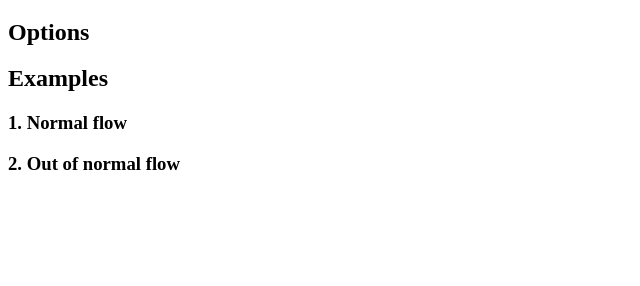
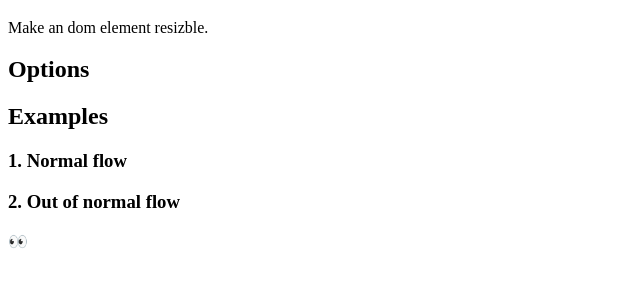
Before and after one commit to flyween/resize-ele, a website: page docs/index.html in a window 1280 px wide. Shown: the part 68-354 px from the top of the page, without its empty margins (0-640 px from the left). Drawn offline with Linux system fonts and the light colour scheme.

Commit message:
update docs

```diff
--- a/docs/index.html
+++ b/docs/index.html
@@ -1 +1,13 @@
-<!doctype html><html lang="en"><head><meta charset="UTF-8"/><meta http-equiv="X-UA-Compatible" content="IE=edge"/><meta name="viewport" content="width=device-width,initial-scale=1"/><title>resize</title><link rel="preconnect" href="https://fonts.gstatic.com"/><link href="https://fonts.googleapis.com/css2?family=VT323&display=swap" rel="stylesheet"/><script defer="defer" src="app.a2c77d63.js"></script></head><body class="bg-gray-200"><div class="relative grid gap-8 bg-white md:container md:mx-auto shadow min-h-screen p-9 text-center text-6xl"><h1 class="text-6xl">resize-ele<sup class="text-gray-400 italic"> v1.0.0</sup></h1><h2 class="text-5xl">Options</h2><h2 class="text-5xl">Examples</h2><h3 class="text-4xl">1. Normal flow</h3><div class="main-box1 md:mx-auto"></div><h3 class="text-4xl">2. Out of normal flow</h3><div class="main-container md:mx-auto w-2/3 h-80 border border-gray-400"><div class="main-box2"></div></div></div></body></html>
+<!doctype html><html lang="en"><head><meta charset="UTF-8"/><meta http-equiv="X-UA-Compatible" content="IE=edge"/><meta name="viewport" content="width=device-width,initial-scale=1"/><title>resize</title><link rel="preconnect" href="https://fonts.gstatic.com"/><link href="https://fonts.googleapis.com/css2?family=VT323&display=swap" rel="stylesheet"/><script defer="defer" src="app.bc4cb858.js"></script></head><body class="bg-gray-200"><div class="relative grid gap-8 bg-white md:container md:mx-auto shadow min-h-screen p-9 text-6xl antialiased"><h1 class="text-6xl">resize-ele<sup class="text-gray-400 italic"> v1.0.0</sup></h1><p class="text-xl">Make an dom element resizble.</p><h2 class="text-5xl">Options</h2><h2 class="text-5xl">Examples</h2><h3 class="text-4xl">1. Normal flow</h3><div class="main-box1"></div><h3 class="text-4xl">2. Out of normal flow</h3><div class="main-container w-2/3 h-80 border border-gray-400"><div class="main-box2"></div></div><div class="p-8">👀</div></div><script src="https://www.gstatic.com/firebasejs/8.3.1/firebase-app.js"></script><script src="https://www.gstatic.com/firebasejs/8.3.1/firebase-analytics.js"></script><script src="https://www.gstatic.com/firebasejs/8.3.1/firebase-performance.js"></script><script>var firebaseConfig = {
+        apiKey: 'AIzaSyDKCggunVhM2cFH1BX67EWCjgn-3CCtpoc',
+        authDomain: 'resize-ele.firebaseapp.com',
+        projectId: 'resize-ele',
+        storageBucket: 'resize-ele.appspot.com',
+        messagingSenderId: '646029488201',
+        appId: '1:646029488201:web:e8a065d148a2cdbc8a8f98',
+        measurementId: 'G-C8RC58BSE6'
+      }
+      // Initialize Firebase
+      firebase.initializeApp(firebaseConfig)
+      firebase.analytics()
+      firebase.performance()</script></body></html>
--- a/example/webpack.config.js
+++ b/example/webpack.config.js
@@ -2,7 +2,7 @@ const path = require('path')
 const HtmlWebpackPlugin = require('html-webpack-plugin')
 const { CleanWebpackPlugin } = require('clean-webpack-plugin')
 const pkg = require('./package.json')
-const outputPath = path.resolve(__dirname, 'dist')
+const outputPath = path.resolve(__dirname, '../docs')
 
 module.exports = {
   entry: './index.js',
```
Also changed, not shown: 2 other files.
